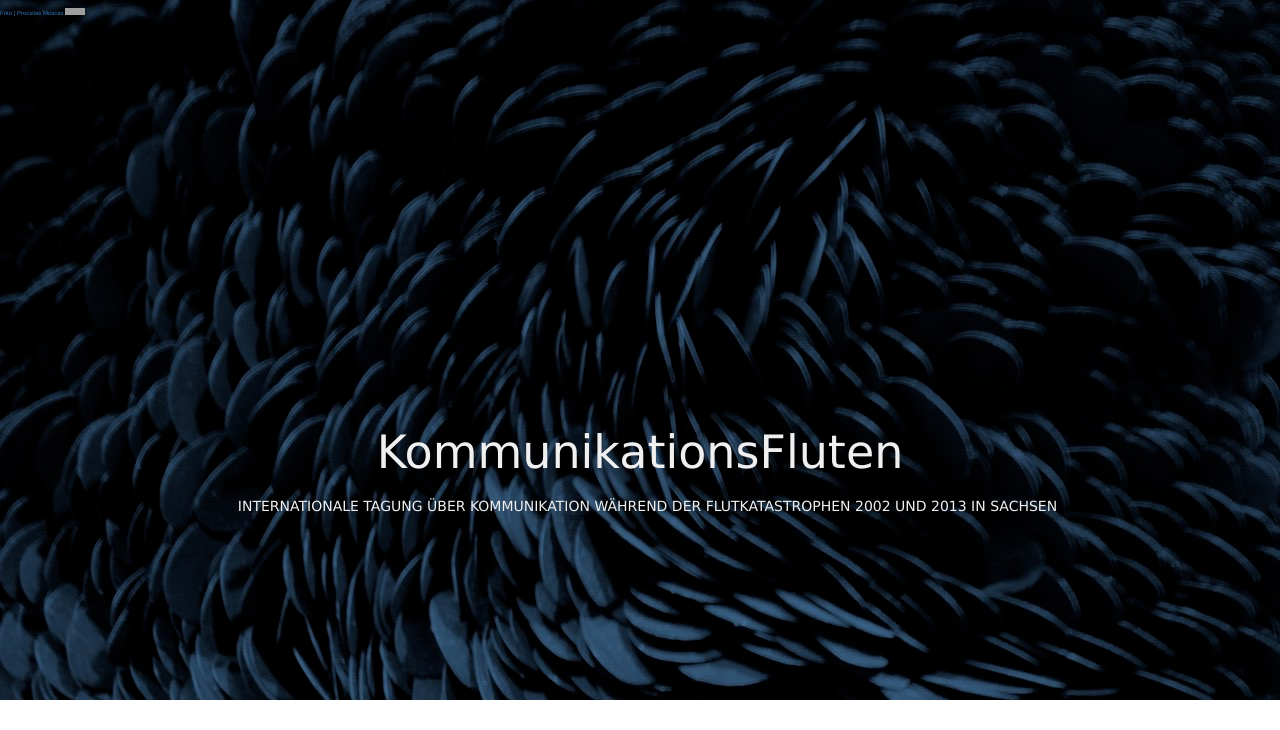
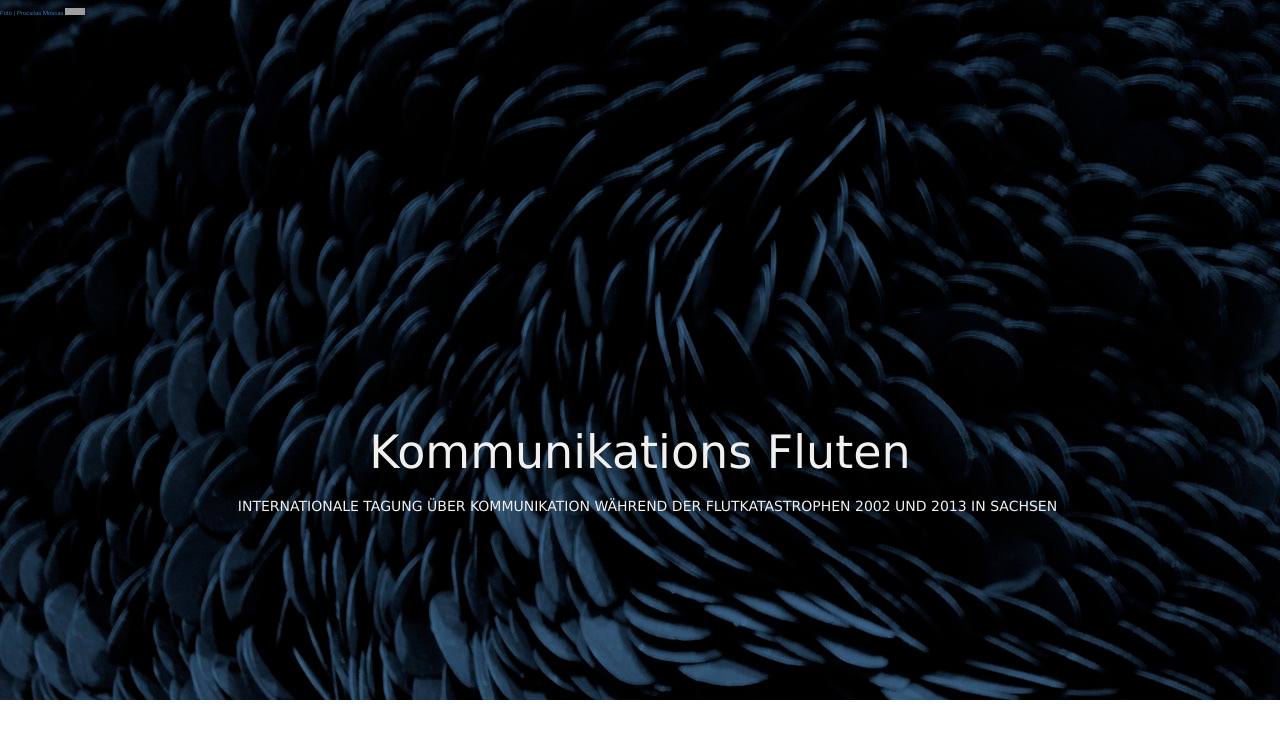
Before and after one commit to susedev/test, a Jekyll site: the page built from index.html, in a window 1280 px wide. Shown: the top 730 px of the page. Built offline with Jekyll 4.4.1, drawn with Linux system fonts in a browser that asks for light colours; nearby versions of some CDN libraries; grey boxes are pictures that could not be loaded.

Commit message:
Update home.html

```diff
--- a/_layouts/home.html
+++ b/_layouts/home.html
@@ -11,7 +11,7 @@
 <header class="intro-header" style="background-image: url('{{ site.base_url }}/background-1280x800.jpg'); display: block; max-height: 100%; max-width: 100%;">
     <a href="https://www.flickr.com/photos/procsilas/3010458671/in/photostream/" style="font-size: 6px; color:#808080,"> Foto | Procsilas Moscas </a>
     <a rel="license" href="http://creativecommons.org/licenses/by/2.0/"><img alt="Creative Commons License" style="height: 7px; width: 20px; position:right;" src="https://i.creativecommons.org/l/by/2.0/88x31.png" /></a></p>
-    <a href="{{ site.base_url }}/konferenz-kommunikationsfluten.html"><p style="font-family: Verdana,Geneva,sans-serif; color:#F0F0F0; font-size: 46px; text-align: center; margin-top:400px; margin-bottom: ">KommunikationsFluten</p></a>
+    <a href="{{ site.base_url }}/konferenz-kommunikationsfluten.html"><p style="font-family: Verdana,Geneva,sans-serif; color:#F0F0F0; font-size: 46px; text-align: center; margin-top:400px; margin-bottom: ">Kommunikations Fluten</p></a>
     <a href="{{ site.base_url }}/konferenz-kommunikationsfluten.html"><p style="font-family: Verdana,Geneva,sans-serif; font-size:14px; color:#F0F0F0; text-align: center; text-transform: uppercase;  padding-bottom:50px; margin-left: 15px;">Internationale Tagung über Kommunikation während der Flutkatastrophen 2002 und 2013 in Sachsen</p></a>
  </header>
 
```
